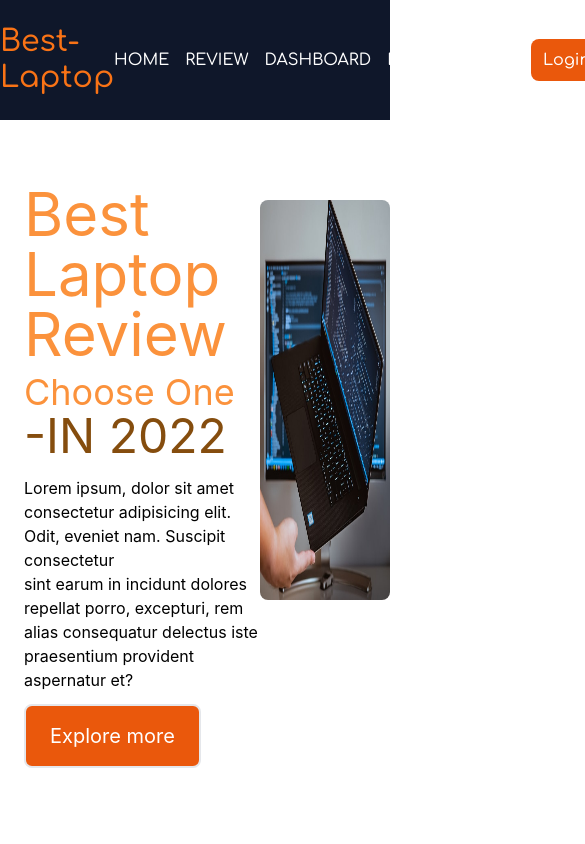
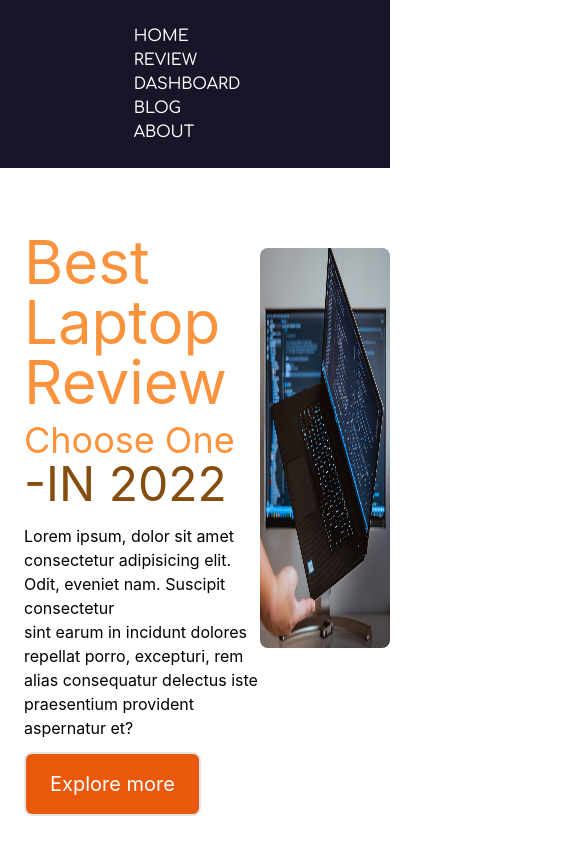
Before and after one commit to kabirbhai/product-analysis, a React (Create React App) app: page / in a window 390 px wide. Shown: the top 844 px of the page, 585 px wide, since content can reach past the window. Built offline with nearby package versions, Linux system fonts and the light colour scheme.

Commit message:
navbar responsib complited

```diff
--- a/package.json
+++ b/package.json
@@ -11,6 +11,7 @@
     "@testing-library/user-event": "^13.5.0",
     "react": "^18.0.0",
     "react-dom": "^18.0.0",
+    "react-rating": "^2.0.5",
     "react-router-dom": "^6.3.0",
     "react-scripts": "5.0.0",
     "recharts": "^2.1.9",
--- a/src/components/Header/Header.css
+++ b/src/components/Header/Header.css
@@ -2,4 +2,33 @@
 nav{
     font-family: 'Comfortaa', cursive;
     position: relative;
+    display:flex;
+    padding: 1.5rem;
+    justify-content: space-between;
+    align-items:center;
+    background-color: rgb(23, 21, 39);
+    color:white ;
 }
+
+@media  screen and (max-width: 600px){
+    .logo{
+      display: none;
+    }
+    nav{
+
+      flex-direction: column;
+      justify-content: center;
+      align-items: center;
+    }
+    .nav-item{
+      flex-direction: column;
+    }
+    .nav-submit{
+      display: none;
+    }
+}
+
+/* for ipad  */
+@media only screen and (max-width: 768px) {
+  .logo{display: none;}
+}
--- a/src/components/Header/Header.js
+++ b/src/components/Header/Header.js
@@ -6,11 +6,11 @@ import "./Header.css";
 const Header = () => {
   return (
     <div>
-      <nav className=" flex py-6 justify-between items-center bg-slate-900 text-white ">
-        <div className="text-3xl text-orange-500">
+      <nav>
+        <div className="logo text-3xl  text-orange-500 ">
           <Link to="/"> Best-Laptop</Link>
         </div>
-        <div className="nav-item flex">
+        <div className="nav-item flex ">
           <CustomLink className="mr-4   text-bas " to="/home">
             HOME
           </CustomLink>
@@ -30,7 +30,7 @@ const Header = () => {
 
         {/*============== login and submit div========================  */}
 
-        <div className="nav-submit">
+        <div className="nav-item nav-submit flex">
           <Link
             className="p-3 text-base bg-orange-600 rounded-lg m-1  hover:bg-orange-900"
             to="/login"
```
Also changed, not shown: 1 other file (tests, documents, lock files or other folders).
